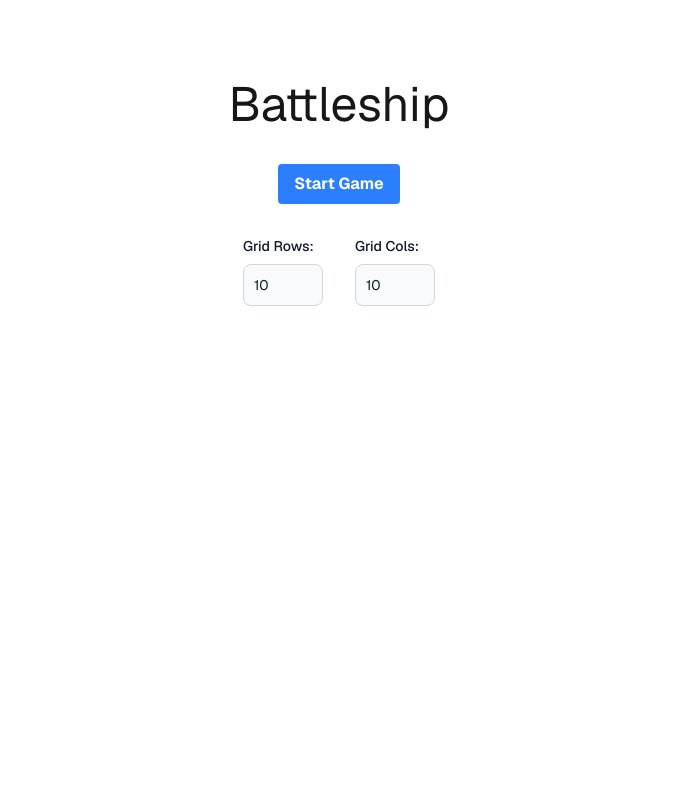
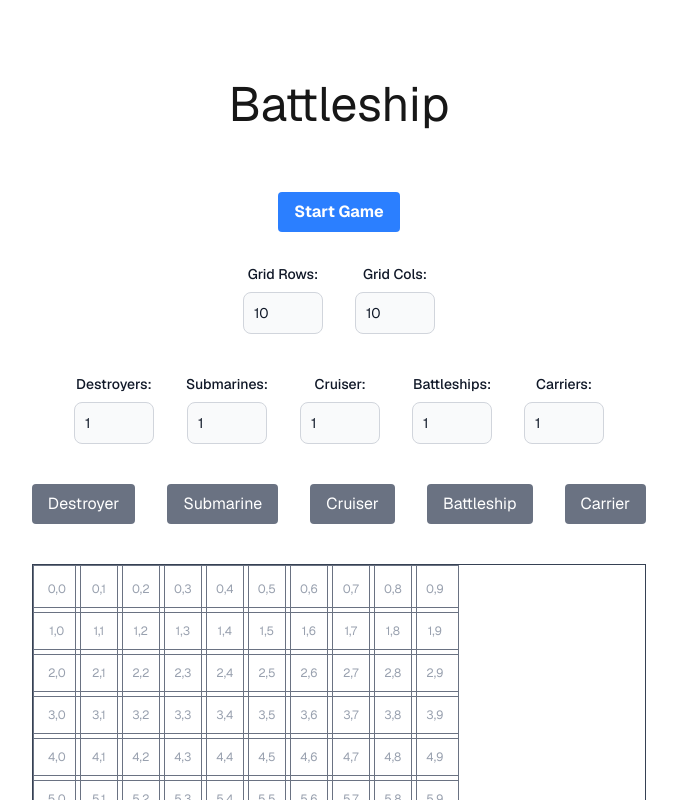
Before and after one commit to UnusualFrog/Battleship_React, a Next.js app in the folder Battleship_React_Client/: page / in a window 1280 px wide. Both pictures are taken after a click on the button "New Game". Shown: the top 800 px of the page, without its empty margins (301-978 px from the left). Built offline with nearby package versions, Linux system fonts and the light colour scheme.

Commit message:
Grid functionality paritally working

```diff
--- /dev/null
+++ b/Battleship_React_Client/src/app/components/DraggableShip.js
@@ -0,0 +1,24 @@
+"use client";
+import { useDrag } from "react-dnd";
+
+const DraggableShip = ({ name }) => {
+  const [{ isDragging }, dragRef] = useDrag(() => ({
+    type: "SHIP",
+    item: { name },
+    collect: (monitor) => ({
+      isDragging: !!monitor.isDragging(),
+    }),
+  }));
+
+  return (
+    <div
+      ref={dragRef}
+      className="bg-gray-500 text-white px-4 py-2 rounded cursor-move"
+      style={{ opacity: isDragging ? 0.5 : 1 }}
+    >
+      {name}
+    </div>
+  );
+};
+
+export default DraggableShip;
--- /dev/null
+++ b/Battleship_React_Client/src/app/components/Dropzone.js
@@ -0,0 +1,25 @@
+"use client";
+import { useDrop } from "react-dnd";
+
+const Dropzone = ({ row, col, onDrop }) => {
+  const [{ isOver }, dropRef] = useDrop(() => ({
+    accept: "SHIP",
+    drop: (item) => onDrop(item, row, col),
+    collect: (monitor) => ({
+      isOver: !!monitor.isOver(),
+    }),
+  }));
+
+  return (
+    <div
+      ref={dropRef}
+      className="w-12 h-12 border border-gray-500 flex items-center justify-center"
+      style={{ backgroundColor: isOver ? "lightblue" : "transparent" }}
+    >
+      {/* Optional: Show coordinates */}
+      <span className="text-xs text-gray-400">{row},{col}</span>
+    </div>
+  );
+};
+
+export default Dropzone;
--- /dev/null
+++ b/Battleship_React_Client/src/app/components/Grid.js
@@ -0,0 +1,41 @@
+"use client";
+import Dropzone from "./Dropzone";
+
+const Grid = ({ rows, cols, onDrop, ships }) => {
+  return (
+    <div
+      className="grid border border-gray-700 relative"
+      style={{
+        gridTemplateColumns: `repeat(${cols}, 40px)`, // Adjust cell size
+        gridTemplateRows: `repeat(${rows}, 40px)`,
+        display: "grid",
+        gap: "2px",
+      }}
+    >
+      {/* Grid Cells */}
+      {Array.from({ length: rows }).map((_, row) =>
+        Array.from({ length: cols }).map((_, col) => (
+          <Dropzone key={`${row}-${col}`} row={row} col={col} onDrop={onDrop} />
+        ))
+      )}
+
+      {/* Render Ships at Their Dropped Positions */}
+      {ships.map((ship, index) => (
+        <div
+          key={index}
+          className="absolute bg-blue-600 text-white text-sm flex items-center justify-center rounded"
+          style={{
+            width: "40px", // Adjust ship width
+            height: "40px",
+            top: `${ship.row * 42}px`, // Match grid spacing
+            left: `${ship.col * 42}px`,
+          }}
+        >
+          {ship.name}
+        </div>
+      ))}
+    </div>
+  );
+};
+
+export default Grid;
--- a/Battleship_React_Client/src/app/page.js
+++ b/Battleship_React_Client/src/app/page.js
@@ -1,10 +1,34 @@
 'use client'
-import { useState } from "react";
+import { useState, useRef } from "react";
+import { DndProvider, useDrag } from 'react-dnd';
+import { HTML5Backend } from 'react-dnd-html5-backend';
+
+import DraggableShip from "./components/DraggableShip";
+import Grid from "./components/Grid";
+
 
 export default function Home() {
+    // grid size
     const [rows, setRows] = useState(10);
     const [cols, setCols] = useState(10);
-    // Control visibilty of buttons
+
+    // ship counts
+    const [destroyerCount, setDestroyerCount] = useState(1)
+    const [submarineCount, setSubmarineCount] = useState(1)
+    const [cruiserCount, setCruiserCount] = useState(1)
+    const [BattleshipCount, setBattleshipCount] = useState(1)
+    const [carrierCount, setCarrierCount] = useState(1)
+
+    // ship placements
+    const [ships, setShips] = useState([]);
+
+    const handleDrop = (ship, row, col) => {
+        setShips((prevShips) => [...prevShips, { ...ship, row, col }]);
+    };
+
+
+
+    // Control visibility of buttons
     const [newGame, setNewGame] = useState(true);
     const [startGame, setStartGame] = useState(false);
 
@@ -14,25 +38,26 @@ export default function Home() {
     };
 
     const styles = {
-        container: "grid grid-rows-[20px_1fr_20px] justify-items-center min-h-screen p-8 pb-20 gap-16 sm:p-20 font-[family-name:var(--font-geist-sans)]",
-        title: "text-5xl text-center w-full", // Added text-center and w-full
-        main: "flex flex-col gap-[32px] row-start-2 items-center sm:items-start",
-        buttonGroup: "flex justify-center w-full", // Added justify-center and w-full
-        inputContainer: "flex gap-[32px] row-start-2 items-center sm:items-start ",
-        form: "max-w-sm mx-auto",
+        container: "flex flex-col items-center min-h-screen p-8 pb-20 gap-16 sm:p-20 font-[family-name:var(--font-geist-sans)]",
+        title: "text-5xl text-center w-full",
+        main: "flex flex-col gap-[32px] items-center w-full",
+        buttonGroup: "flex justify-center w-full gap-4",
+        inputContainer: "flex gap-8 justify-center w-full pb-10",
+        form: "flex flex-col items-center",
         label: "block mb-2 text-sm font-medium text-gray-900 dark:text-white",
         input: "bg-gray-50 border border-gray-300 text-gray-900 text-sm rounded-lg focus:ring-blue-500 focus:border-blue-500 block w-20 p-2.5 dark:bg-gray-700 dark:border-gray-600 dark:placeholder-gray-400 dark:text-white dark:focus:ring-blue-500 dark:focus:border-blue-500",
-        footer: "row-start-3 flex gap-[24px] flex-wrap items-center justify-center",
+        footer: "flex gap-6 flex-wrap items-center justify-center",
         button: "bg-blue-500 hover:bg-blue-700 text-white font-bold py-2 px-4 rounded"
     };
 
     return (
+        <DndProvider backend={HTML5Backend}>
             <div className={styles.container}>
                 <p className={styles.title}>Battleship</p>
                 <main className={styles.main}>
                     <div className={styles.buttonGroup}>
                         {newGame && (
-                        <button className={styles.button} onClick={() => showStartGame()}>
+                            <button className={styles.button} onClick={showStartGame}>
                                 New Game
                             </button>
                         )}
@@ -43,8 +68,11 @@ export default function Home() {
                         )}
                     </div>
 
-                {startGame && <div className={styles.inputContainer}>
-                    <form className={styles.form} >
+                    {startGame && (
+                        <div>
+                            {/* Grid inputs */}
+                            <div className={styles.inputContainer}>
+                                <form className={styles.form}>
                                     <label htmlFor="rows-input" className={styles.label}>Grid Rows:</label>
                                     <input
                                         type="number"
@@ -56,7 +84,7 @@ export default function Home() {
                                         className={styles.input}
                                     />
                                 </form>
-                    <form className={styles.form} >
+                                <form className={styles.form}>
                                     <label htmlFor="cols-input" className={styles.label}>Grid Cols:</label>
                                     <input
                                         type="number"
@@ -68,9 +96,89 @@ export default function Home() {
                                         className={styles.input}
                                     />
                                 </form>
-                </div>}
+                            </div>
+
+                            {/* Ship count inputs */}
+                            <div className={styles.inputContainer}>
+                                <form className={styles.form}>
+                                    <label htmlFor="destroyer-count" className={styles.label}>Destroyers:</label>
+                                    <input
+                                        type="number"
+                                        id="destroyer-count"
+                                        placeholder="1"
+                                        value={destroyerCount}
+                                        required
+                                        onChange={(e) => setDestroyerCount(Number(e.target.value))}
+                                        className={styles.input}
+                                    />
+                                </form>
+                                <form className={styles.form}>
+                                    <label htmlFor="submarine-count" className={styles.label}>Submarines:</label>
+                                    <input
+                                        type="number"
+                                        id="submarine-count"
+                                        placeholder="1"
+                                        value={submarineCount}
+                                        required
+                                        onChange={(e) => setSubmarineCount(Number(e.target.value))}
+                                        className={styles.input}
+                                    />
+                                </form>
+                                <form className={styles.form}>
+                                    <label htmlFor="cruiser-count" className={styles.label}>Cruiser:</label>
+                                    <input
+                                        type="number"
+                                        id="cruiser-count"
+                                        placeholder="1"
+                                        value={cruiserCount}
+                                        required
+                                        onChange={(e) => setCruiserCount(Number(e.target.value))}
+                                        className={styles.input}
+                                    />
+                                </form>
+                                <form className={styles.form}>
+                                    <label htmlFor="battleship-count" className={styles.label}>Battleships:</label>
+                                    <input
+                                        type="number"
+                                        id="battleship-count"
+                                        placeholder="1"
+                                        value={BattleshipCount}
+                                        required
+                                        onChange={(e) => setBattleshipCount(Number(e.target.value))}
+                                        className={styles.input}
+                                    />
+                                </form>
+                                <form className={styles.form}>
+                                    <label htmlFor="carrier-count" className={styles.label}>Carriers:</label>
+                                    <input
+                                        type="number"
+                                        id="carrier-count"
+                                        placeholder="1"
+                                        value={carrierCount}
+                                        required
+                                        onChange={(e) => setCarrierCount(Number(e.target.value))}
+                                        className={styles.input}
+                                    />
+                                </form>
+
+                            </div>
+
+                            {/* Show draggable ships */}
+                            <div className={styles.inputContainer}>
+                                {destroyerCount > 0 && <DraggableShip name="Destroyer" />}
+                                {submarineCount > 0 && <DraggableShip name="Submarine" />}
+                                {cruiserCount > 0 && <DraggableShip name="Cruiser" />}
+                                {BattleshipCount > 0 && <DraggableShip name="Battleship" />}
+                                {carrierCount > 0 && <DraggableShip name="Carrier" />}
+                            </div>
+
+                            {/* Game Board */}
+                            <Grid rows={rows} cols={cols} onDrop={handleDrop} ships={ships} />
+                        </div>
+                    )}
                 </main>
                 <footer className={styles.footer}></footer>
             </div>
+        </DndProvider>
     );
 }
```
Also changed, not shown: Battleship_React_Client/package.json (+8 -5 lines), 1 other file (tests, documents, lock files or other folders). Lines whose indentation alone changed are shown as unchanged.
